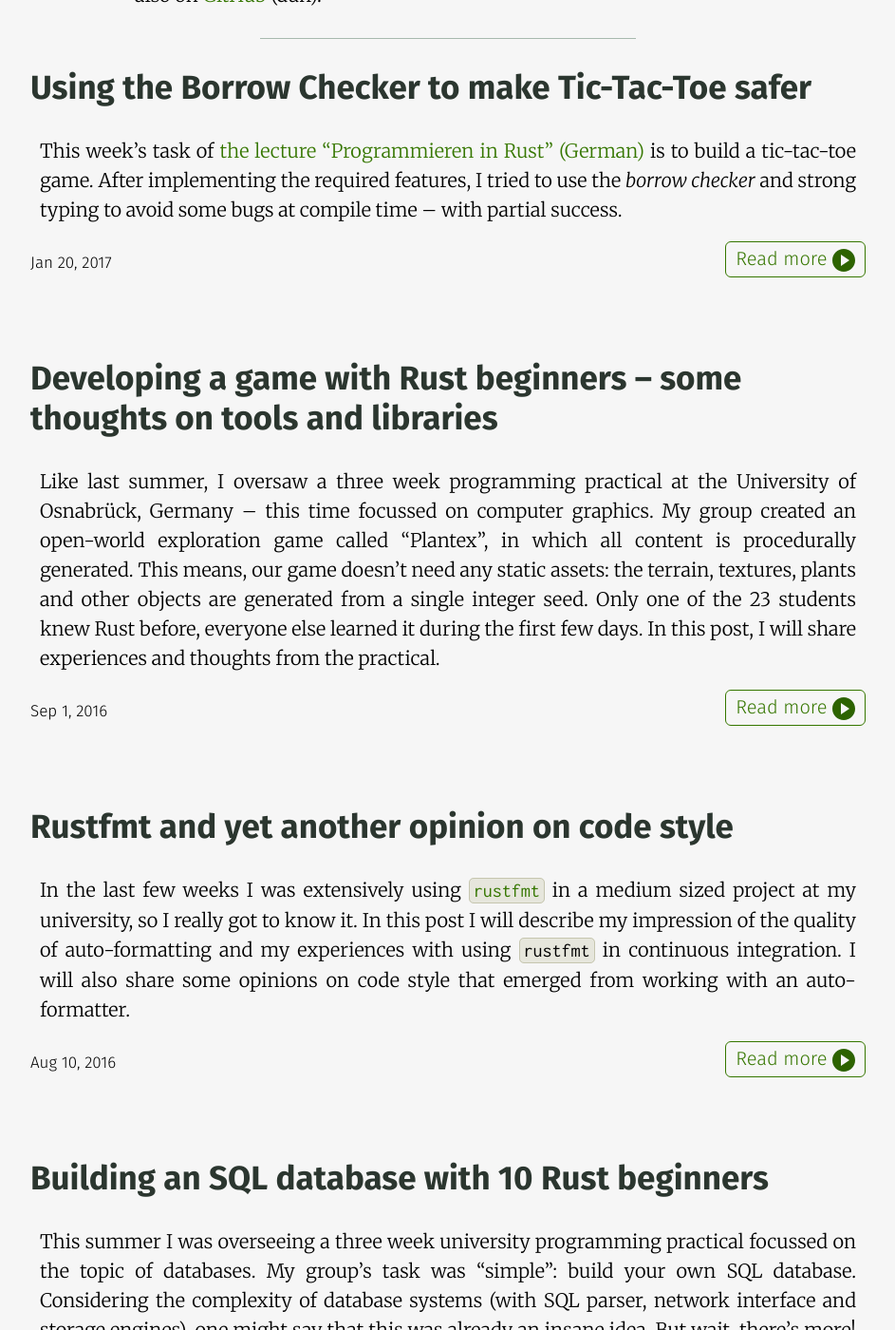
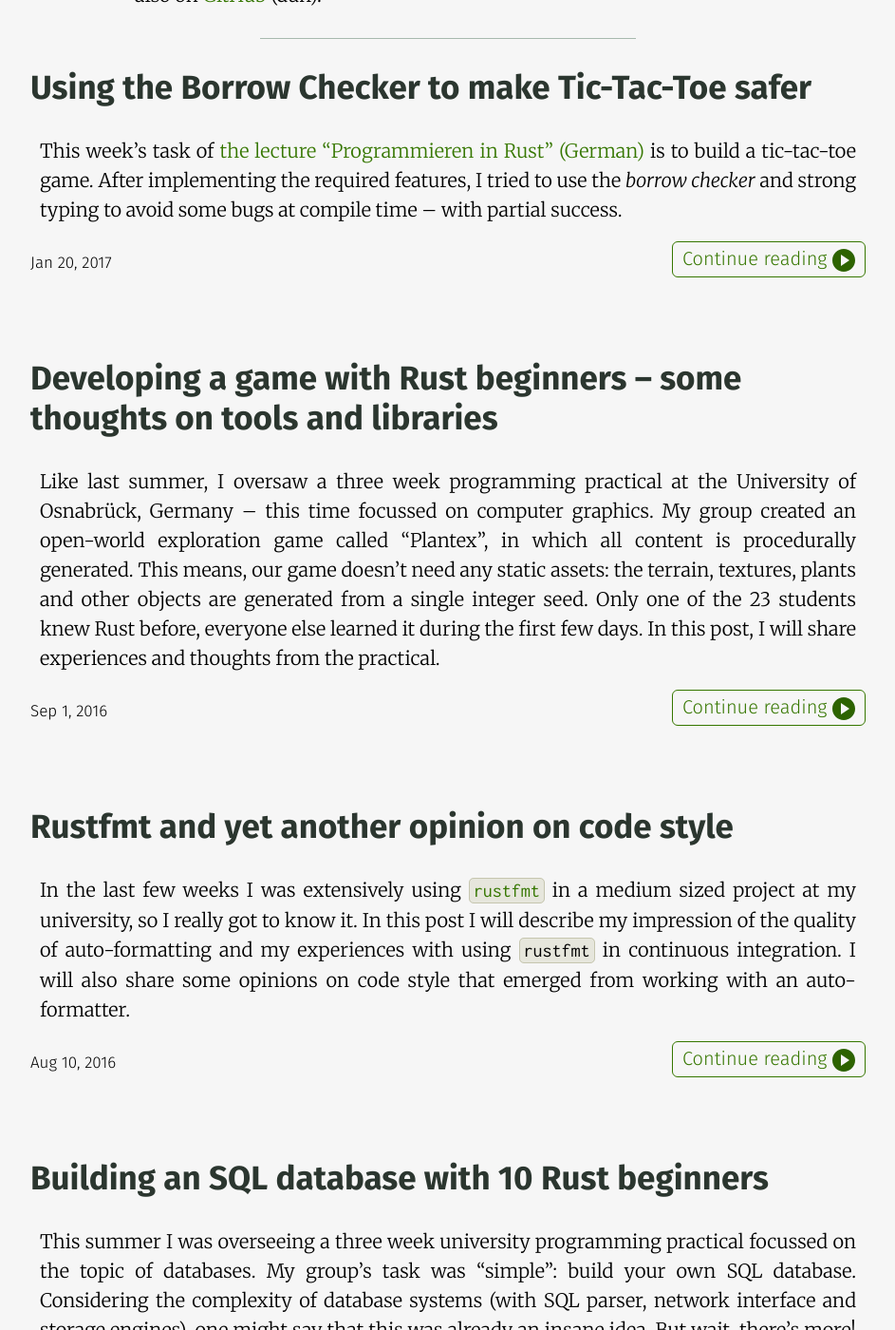
Before and after one commit to LukasKalbertodt/LukasKalbertodt.github.io, a Jekyll site: the page built from index.html, in a window 1280 px wide and 1400 px high, scrolled down 423 px. Shown: the whole window at 95% size, without its empty margins (168-1111 px from the left). Built offline with Jekyll 4.4.1, drawn with Linux system fonts in a browser that asks for light colours; some of the changed text lies outside the part shown.

Commit message:
Change "Read more" to "Continue reading"

```diff
--- a/index.html
+++ b/index.html
@@ -16,7 +16,7 @@ layout: default
         </h2>
         <div class="post-excerpt">{{ post.excerpt }}</div>
         <a class="continue-read" href="{{ post.url | prepend: site.baseurl }}">
-          Read more
+          Continue reading
           <svg xmlns='http://www.w3.org/2000/svg' width='24' height='24' viewBox='0 0 8 8'>
             <path d='M4 0c-2.21 0-4 1.79-4 4s1.79 4 4 4 4-1.79 4-4-1.79-4-4-4zm-1 2l3 2-3 2v-4z' />
           </svg>
```
